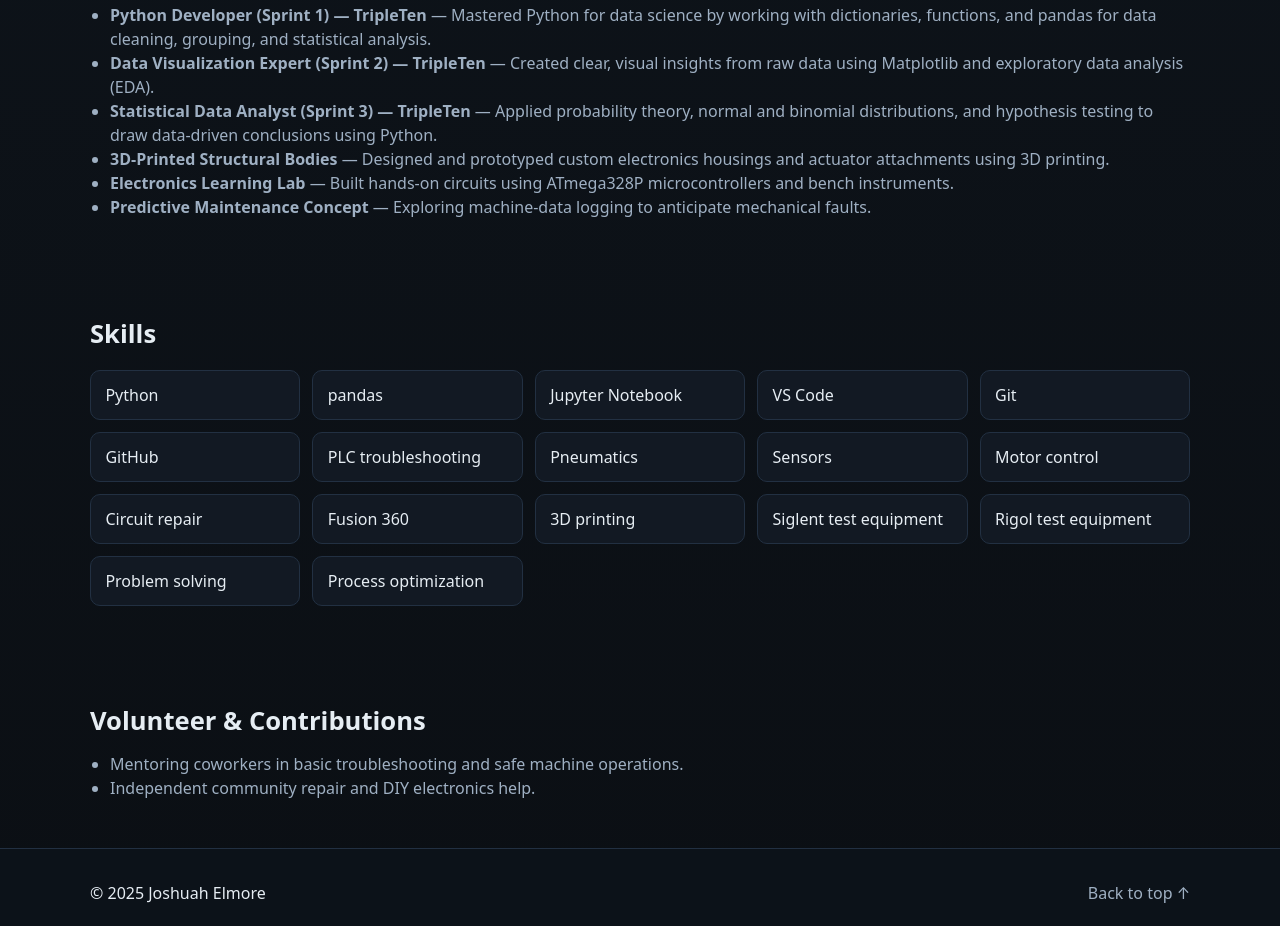
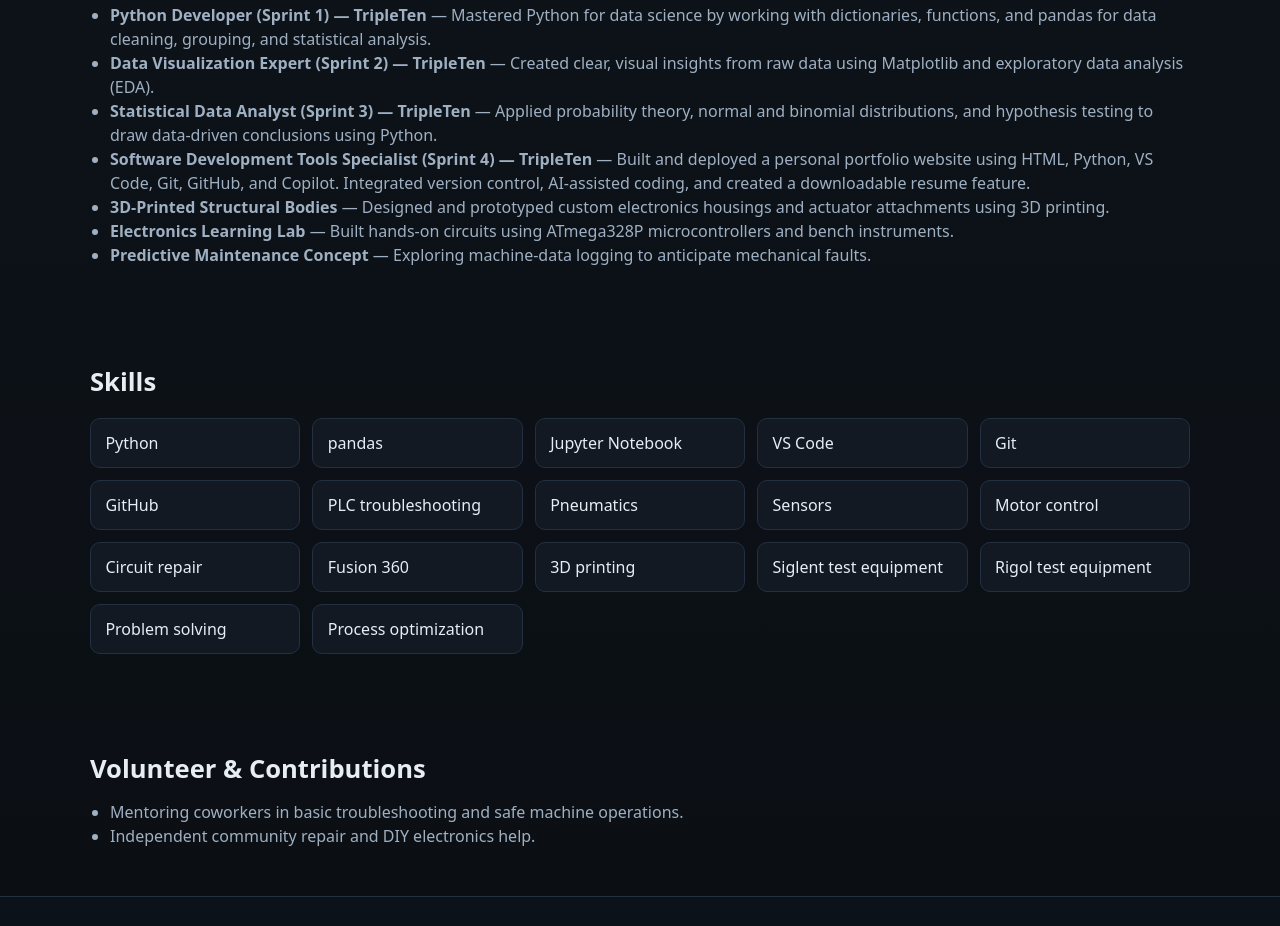
Before and after one commit to PlagueRC/my_portfolio, a plain HTML site: page index.html in a window 1280 px wide. Shown: the part 1318-2244 px from the top of the page. Drawn offline with Linux system fonts and the light colour scheme.

Commit message:
Added project 4

```diff
--- a/index.html
+++ b/index.html
@@ -118,6 +118,13 @@
                         binomial distributions, and hypothesis testing to draw data-driven conclusions using Python.
                     </li>
                     <li>
+                        <strong>Software Development Tools Specialist (Sprint 4) — TripleTen</strong> — Built and
+                        deployed
+                        a personal portfolio website using HTML, Python, VS Code, Git, GitHub, and Copilot. Integrated
+                        version
+                        control, AI-assisted coding, and created a downloadable resume feature.
+                    </li>
+                    <li>
                         <strong>3D-Printed Structural Bodies</strong> — Designed and prototyped custom electronics
                         housings and
                         actuator attachments using 3D printing.
```
